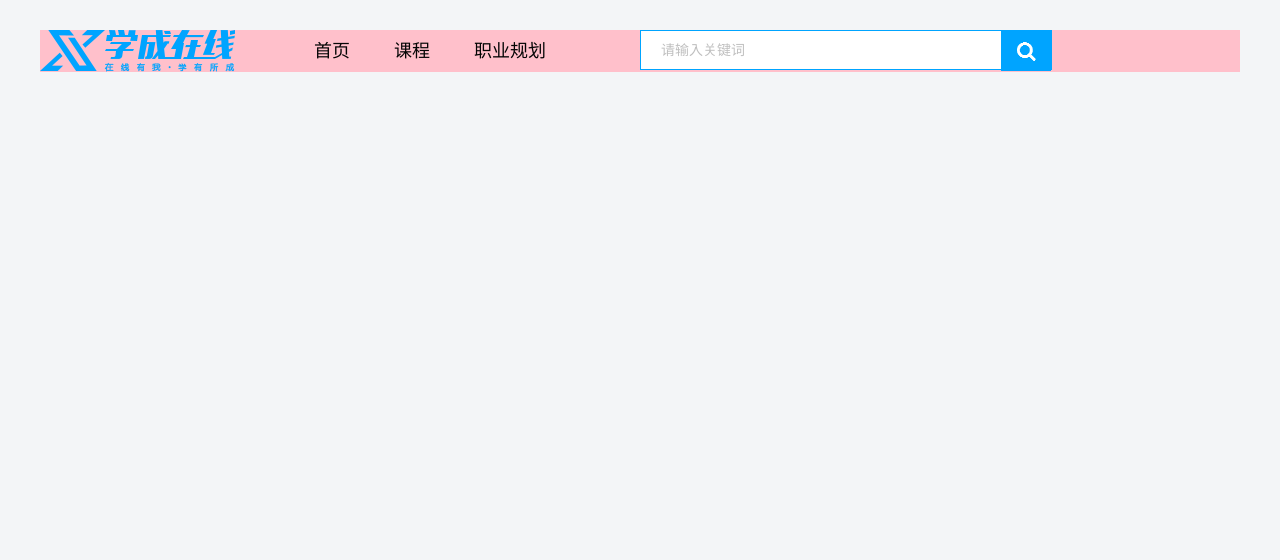
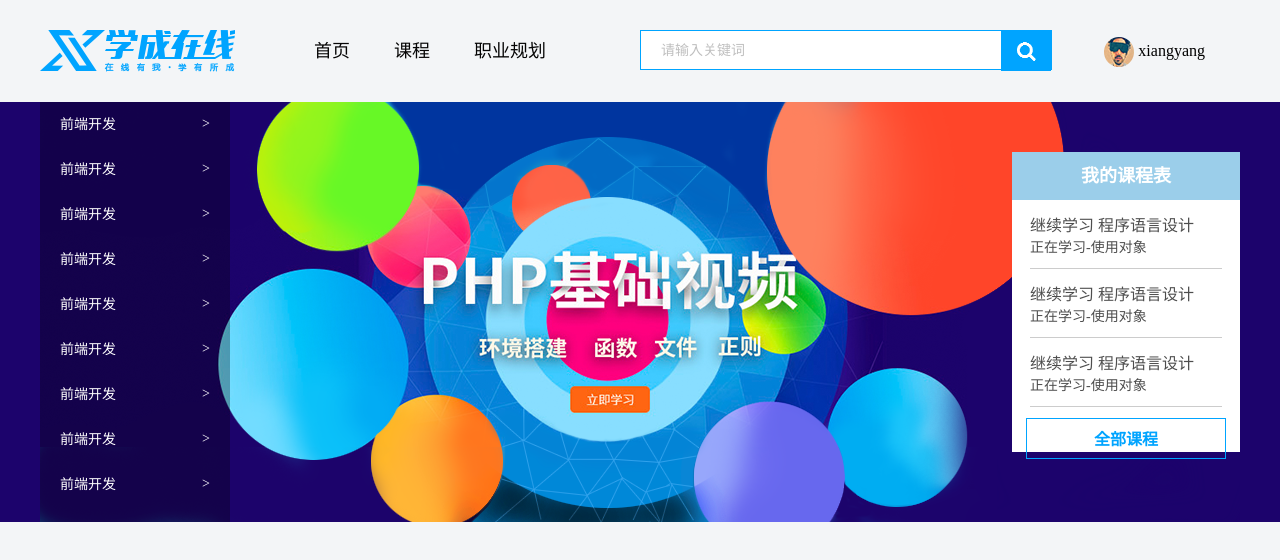
Before and after one commit to Yunshasha/EducationWeb, a plain HTML site: page EductionWeb/index.html in a window 1280 px wide. Drawn offline with Linux system fonts and the light colour scheme.

Commit message:
update banner

```diff
--- a/EductionWeb/CSS/index.css
+++ b/EductionWeb/CSS/index.css
@@ -34,7 +34,7 @@ body{
 
 .header{
     height: 42px;
-    background-color: pink;
+    /* background-color: pink; */
     /* margin-top: 30px;
     margin-bottom: 30px; */
     margin: 30px auto;
@@ -103,3 +103,107 @@ h1{
     background-image: url("../images/btn.png");
     border: 0;
 }
+
+/* 用户区域 */
+.user{
+    float: right;
+    margin-right: 35px;
+
+    height: 42px;
+    line-height: 42px;
+}
+.user img{
+    /* 调节图像垂直对齐方式 */
+    vertical-align: middle;
+}
+
+/* 轮播图 */
+.banner{
+    height: 420px;
+    background-color: #1c036c;
+}
+.banner .wrapper{
+    height: 420px;
+    background-image: url(../images/banner2.png);
+}
+.banner .wrapper .left{
+    float: left;
+    padding: 0 20px;
+    width: 190px;
+    height: 420px;
+    background-color: rgba(0, 0, 0, 0.3);
+    /* opacity: 0.3; */
+
+    line-height: 44px;
+
+}
+.banner .wrapper .right{
+    float: right;
+    margin-top: 50px;
+
+    width: 228px;
+    height: 300px;
+    background-color: #fff;
+
+}
+
+.banner .left span{
+    float: right;
+}
+
+.banner .left a{
+    font-size: 14px;
+    color: #fff;
+}
+.banner .left a:hover{
+    color: #00b4ff;
+}
+
+.banner .right h2{
+    height: 48px;
+    background-color: #9bceea;
+
+    text-align: center;
+    line-height: 48px;
+    font-size: 18px;
+    color: #fff;
+}
+.banner .right .content{
+    padding: 0 18px;
+}
+.banner .right dl{
+    padding: 12px 0;
+    border-bottom: 1px solid #ccc;
+}
+
+.banner .right dt{
+    font-size: 16px;
+    color: #4e4e4e;
+}
+.banner .right dd{
+    font-size: 14px;
+    color: #4e4e4e;
+}
+
+.banner .right .more{
+    display: inline-block;
+    margin: 11px 14px 0;
+    /* margin: 11px auto; */
+    /* padding: 13px 50px; */
+
+    width: 200px;
+    height: 41px;
+    border: 1px solid #00a4ff;
+
+
+    text-align: center;
+    line-height: 41px;
+    font-size: 16px;
+    font-weight: 700;
+    color: #00a4ff;
+
+}
+.banner .right .more:hover{
+    color: #f39213;
+    border:1px solid #f39213;
+}
--- a/EductionWeb/index.html
+++ b/EductionWeb/index.html
@@ -31,9 +31,48 @@
 
         <!-- 用户个人区 -->
         <div class="user">
-
+            <img src="./images/user.png" alt="用户头像">
+            <span>xiangyang</span>
         </div>
     </div>
+    <!-- 轮播图 banner区域 -->
+    <div class="banner">
+        <div class="wrapper">
+            <div class="left">
+                <ul>
+                    <li><a href="#">前端开发<span>></span></a></li>
+                    <li><a href="#">前端开发<span>></span></a></li>
+                    <li><a href="#">前端开发<span>></span></a></li>
+                    <li><a href="#">前端开发<span>></span></a></li>
+                    <li><a href="#">前端开发<span>></span></a></li>
+                    <li><a href="#">前端开发<span>></span></a></li>
+                    <li><a href="#">前端开发<span>></span></a></li>
+                    <li><a href="#">前端开发<span>></span></a></li>
+                    <li><a href="#">前端开发<span>></span></a></li>
+                </ul>
+            </div>
+            <div class="right">
+                <h2>我的课程表</h2>
+                <div class="content">
+                    <dl>
+                        <dt>继续学习 程序语言设计</dt>
+                        <dd>正在学习-使用对象</dd>
+                    </dl>
+                    <dl>
+                        <dt>继续学习 程序语言设计</dt>
+                        <dd>正在学习-使用对象</dd>
+                    </dl>
+                    <dl>
+                        <dt>继续学习 程序语言设计</dt>
+                        <dd>正在学习-使用对象</dd>
+                    </dl>
+                </div>
+                <a href="#" class="more">全部课程</a>
+            </div>
+        </div>
+
+    </div>
+    <!-- 精品推荐导航栏 -->
 
 </body>
 </html>
```
